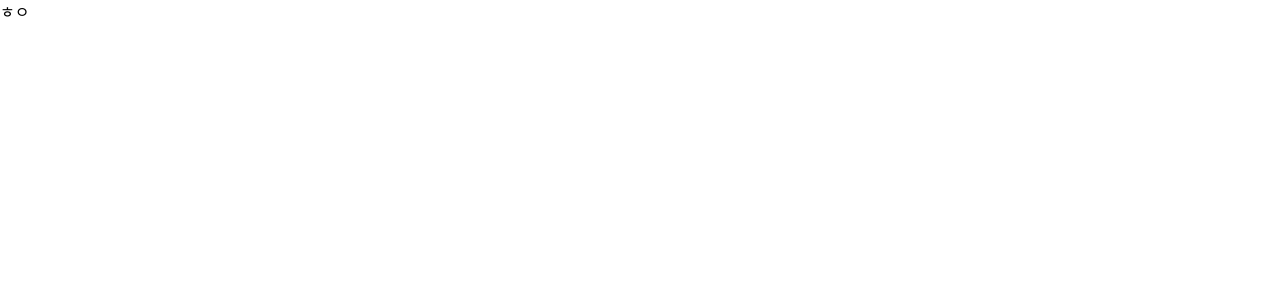
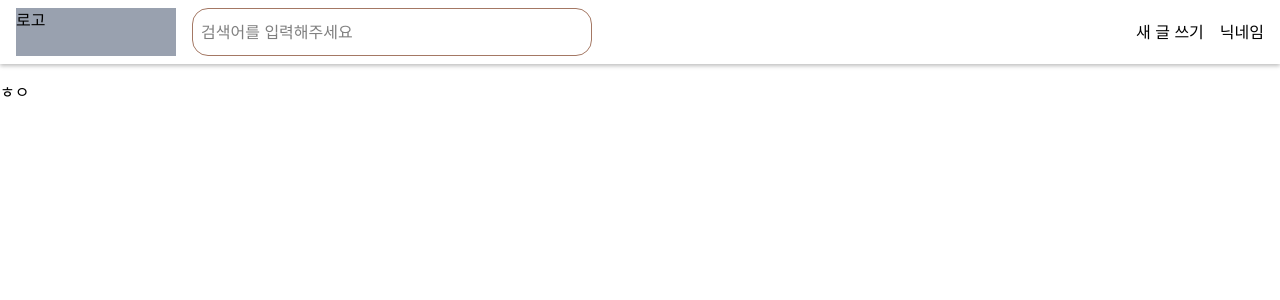
Before and after one commit to P-Room/P-Room, a Next.js app: page / in a window 1280 px wide. Shown: the top 300 px of the page. Built offline with nearby package versions, Linux system fonts and the light colour scheme.

Commit message:
[FEAT] : 헤더 기본 컴포넌트 구현
- 동작X
- 비로그인 상태 구현X

```diff
--- a/src/app/layout.tsx
+++ b/src/app/layout.tsx
@@ -1,15 +1,19 @@
-import React from "react";
-import "./global.css";
+import React from 'react'
+import './global.css'
+import Header from '@/components/Header'
 
 export const metadata = {
-  title: "Next.js",
-  description: "Generated by Next.js",
-};
+  title: 'Next.js',
+  description: 'Generated by Next.js',
+}
 
-export default function RootLayout({ children }: React.ComponentProps<"div">) {
+export default function RootLayout({ children }: React.ComponentProps<'div'>) {
   return (
     <html lang="ko-KR">
-      <body>{children}</body>
+      <body>
+        <Header />
+        <main>{children}</main>
+      </body>
     </html>
-  );
+  )
 }
--- /dev/null
+++ b/src/components/Header.tsx
@@ -0,0 +1,44 @@
+'use client'
+
+import { tm } from '@/utils/tw-merge'
+import { useRouter } from 'next/navigation'
+
+function Header() {
+  const router = useRouter()
+
+  const abc = (formData: FormData) => {
+    const query = formData.get('search')
+  }
+
+  return (
+    <div
+      className={tm(
+        'flex flex-row justify-between items-center',
+        'w-full h-16 py-2 px-4',
+        'shadow-[0_2px_4px_rgba(0,0,0,0.25)]',
+        // 추후 삭제
+        'mb-4'
+      )}
+    >
+      <form action={abc} className="flex flex-row gap-4">
+        <p className="bg-gray-400 w-40 h-12">로고</p>
+        <label htmlFor="searchbar" className="sr-only">
+          검색어를 입력해주세요
+        </label>
+        <input
+          name="search"
+          id="searchbar"
+          type="text"
+          placeholder="검색어를 입력해주세요"
+          className={tm('border border-primary rounded-2xl', 'w-100 px-2')}
+        />
+      </form>
+      <div className="flex flex-row gap-4">
+        <button type="button">새 글 쓰기</button>
+        <p>닉네임</p>
+      </div>
+    </div>
+  )
+}
+
+export default Header
```
